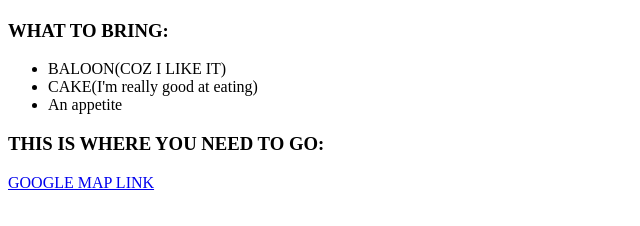
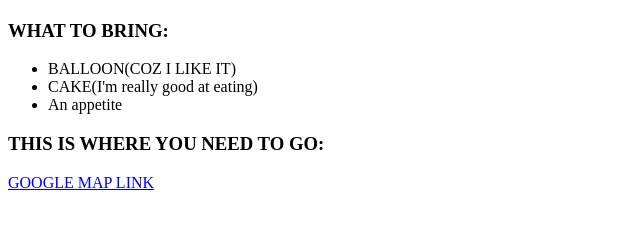
Before and after one commit to krrishpandey/BIRTHDAY-WEBSITE, a plain HTML site: page index.html in a window 1280 px wide. Shown: the part 430-656 px from the top of the page, 0-640 px from the left. Drawn offline with Linux system fonts and the light colour scheme.

Commit message:
Update index.html

```diff
--- a/index.html
+++ b/index.html
@@ -11,7 +11,7 @@
     <img src="./BDAY PIC.jpeg" alt="Birthday pic" style="height: 300px;width: 300px;" >
     <h3>WHAT TO BRING:</h3>
     <ul>
-        <li>BALOON(COZ I LIKE IT)</li>
+        <li>BALLOON(COZ I LIKE IT)</li>
         <li>CAKE(I'm really good at eating)</li>
         <li>An appetite</li>
     </ul>
```
